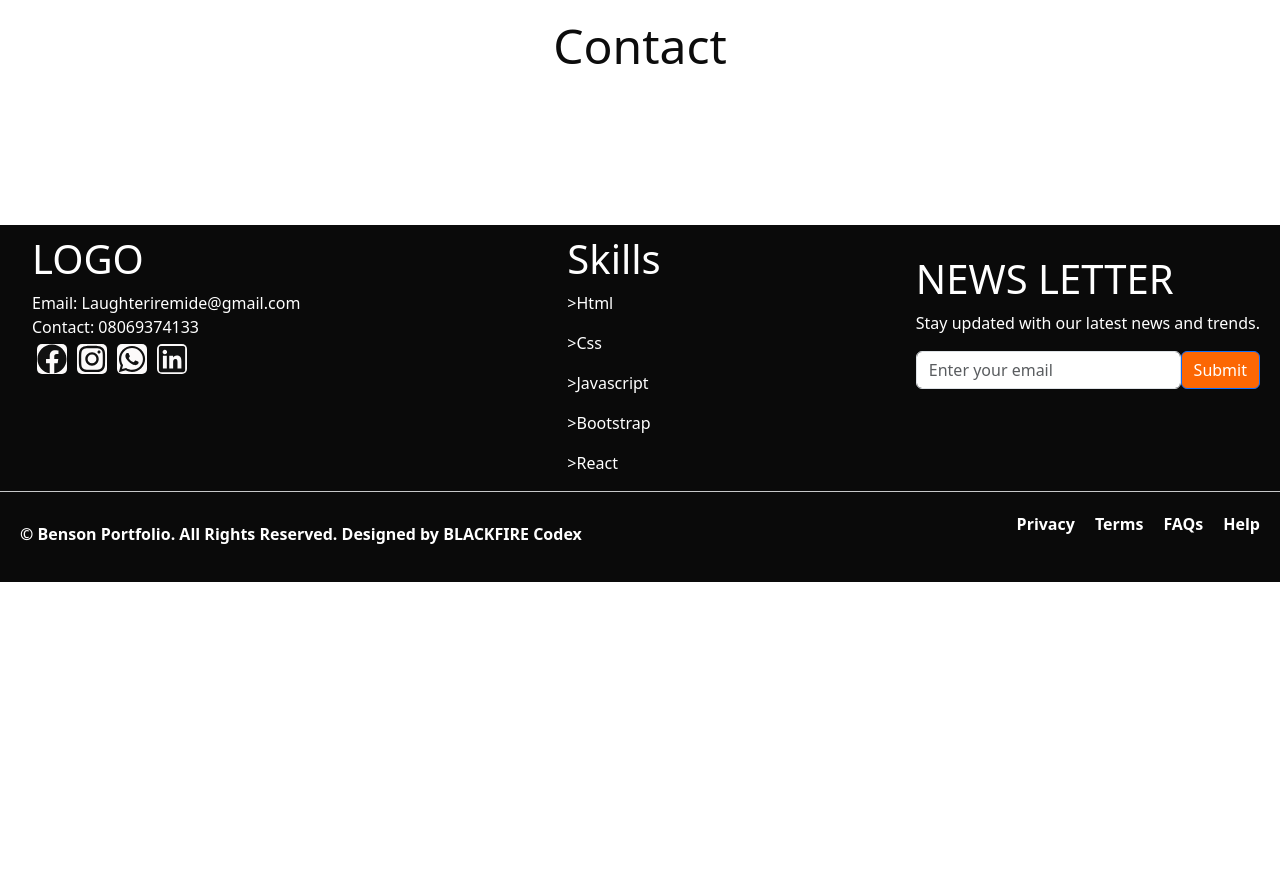
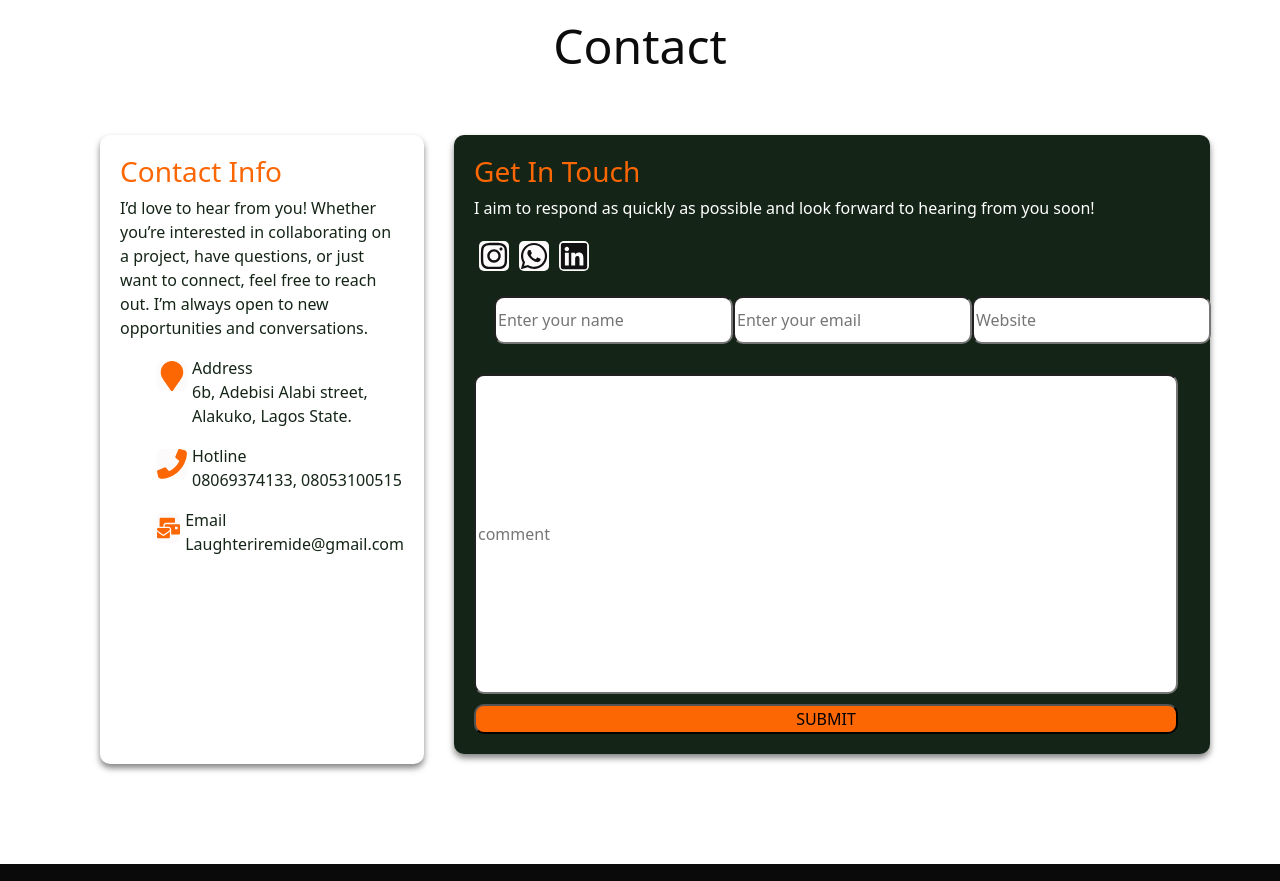
Before and after one commit to BeLaughter/My-Portfolio, a React (Vite) app: page / in a window 1280 px wide. Shown: the part 2760-3641 px from the top of the page. Before the commit the page ends 3342 px from the top, so only its background shows below. Built offline with nearby package versions, Linux system fonts and the light colour scheme.

Commit message:
my changes2

```diff
--- a/src/Components/Contact.css
+++ b/src/Components/Contact.css
@@ -0,0 +1,84 @@
+/* style contents for mobile only */
+
+@media (max-width: 769px) {
+  .flex {
+    display: flex;
+  }
+  .flex-item-contact1 {
+    margin-bottom: 30px;
+  }
+  .input {
+    margin: 5px;
+    width: 80vw;
+    height: 5vh;
+    border-radius: 10px;
+  }
+  .comment {
+    margin: 5px;
+    width: 80vw;
+    height: 30vh;
+    border-radius: 10px;
+  }
+  .input-btn {
+    margin-top: 5px;
+    margin: 5px;
+    height: 4vh;
+    width: 80vw !important;
+    border-radius: 10px;
+  }
+  .flex-container-input {
+    margin-top: 20px;
+  }
+}
+
+/* style contents for larger screens only */
+
+@media (min-width: 769px) {
+  .flex {
+    display: flex;
+  }
+  .flex-item-contact1 {
+    width: 30%;
+    margin-right: 30px;
+  }
+  .flex-item-contact2 {
+    width: 70%;
+  }
+  .input {
+    border-radius: 10px;
+    height: 6vh;
+  }
+  .comment {
+    margin-top: 10px;
+    width: 55vw !important;
+    height: 40vh;
+    border-radius: 10px;
+  }
+  .input-btn {
+    margin-top: 10px;
+    width: 55vw !important;
+    border-radius: 10px;
+  }
+  .flex-container-input {
+    display: flex;
+    margin: 20px;
+    justify-content: space-between;
+  }
+}
+
+/* stylings that doesnt affect screens only */
+.flex-item-contact2 {
+  color: white;
+  padding: 20px;
+  background-color: #142517 !important;
+  border-radius: 10px;
+  margin-bottom: 10px;
+  box-shadow: 0 4px 6px rgba(8, 8, 8, 0.5);
+}
+.flex-item-contact1 {
+  color: #142517 !important;
+  padding: 20px;
+  border-radius: 10px;
+  box-shadow: 0 4px 6px rgba(8, 8, 8, 0.5);
+  background-color: #;
+}
--- a/src/Components/Contact.jsx
+++ b/src/Components/Contact.jsx
@@ -1,3 +1,5 @@
+import { FaMailBulk, FaMapMarker, FaPhone } from "react-icons/fa";
+import { FaInstagram, FaLinkedin, FaWhatsapp } from "react-icons/fa";
 import "./Contact.css";
 function Contact() {
   return (
@@ -5,6 +7,90 @@ function Contact() {
       <h1 className="projecth1" id="contact">
         Contact
       </h1>
+      <div className="flex-container">
+        <div className="flex-item-contact1">
+          <h3 className="orange">Contact Info</h3>
+          <p>
+            I’d love to hear from you! Whether you’re interested in
+            collaborating on a project, have questions, or just want to connect,
+            feel free to reach out. I’m always open to new opportunities and
+            conversations.
+          </p>
+          <ul>
+            <li className="flex">
+              <FaMapMarker className="iconsz orange" />
+              <p>
+                Address<br></br>6b, Adebisi Alabi street,<br></br> Alakuko,
+                Lagos State.
+              </p>
+            </li>
+            <li className="flex">
+              <FaPhone className="iconsz orange" />
+              <p>
+                Hotline<br></br>
+                08069374133, 08053100515
+              </p>
+            </li>
+            <li className="flex">
+              <FaMailBulk className="iconsz orange" />
+              <p>
+                Email<br></br>Laughteriremide@gmail.com
+              </p>
+            </li>
+          </ul>
+        </div>
+        <div className="flex-item-contact2">
+          <h3 className="orange">Get In Touch</h3>
+          <p>
+            I aim to respond as quickly as possible and look forward to hearing
+            from you soon!{" "}
+          </p>
+          <a href="http://Instagram.com/that.laughter" target="blank">
+            <FaInstagram className="iconsz" />
+          </a>
+          <a href="https://wa.link/yxwwka" target="blank">
+            <FaWhatsapp className="iconsz" />
+          </a>
+          <a href="#" target="blank">
+            <FaLinkedin className="iconsz" />
+          </a>
+
+          <div className="flex-container-input">
+            <input
+              type="text"
+              className="input"
+              name="name"
+              placeholder="Enter your name"
+              required
+            ></input>
+            <input
+              type="text"
+              className="input"
+              placeholder="Enter your email"
+              required
+            ></input>
+            <input
+              type="text"
+              className="input"
+              placeholder="Website"
+              required
+            ></input>
+          </div>
+          <input
+            type="text"
+            className="comment"
+            placeholder="comment"
+            required
+          ></input>
+          <br></br>
+          <input
+            type="button"
+            className="input-btn bgorange"
+            value="SUBMIT"
+            required
+          ></input>
+        </div>
+      </div>
     </div>
   );
 }
--- a/src/Components/Footer.jsx
+++ b/src/Components/Footer.jsx
@@ -13,7 +13,7 @@ function Footer() {
         <div className="flex-item">
           <ul>
             <li>
-              <h1>LOGO</h1>
+              <h1> Contact</h1>
             </li>
             <li>Email: Laughteriremide@gmail.com</li>
             <li>Contact: 08069374133</li>
@@ -57,7 +57,7 @@ function Footer() {
         </div>
         <div className="flex-item4">
           <h1 className="pfoot">NEWS LETTER</h1>
-          <p className="">Stay updated with our latest news and trends.</p>
+          <p className="">Stay updated with my latest projects and news</p>
           <div className="d-flex">
             <input
               type="email"
--- a/src/Components/Project.css
+++ b/src/Components/Project.css
@@ -62,7 +62,7 @@
   width: 100%;
   height: auto;
   overflow: hidden;
-  background-color: rgba(31, 94, 133, 0.5) !important;
+  background-color: #142517 !important;
   border-radius: 10px;
   margin-bottom: 10px;
   box-shadow: 0 4px 6px rgba(8, 8, 8, 0.5);
```
